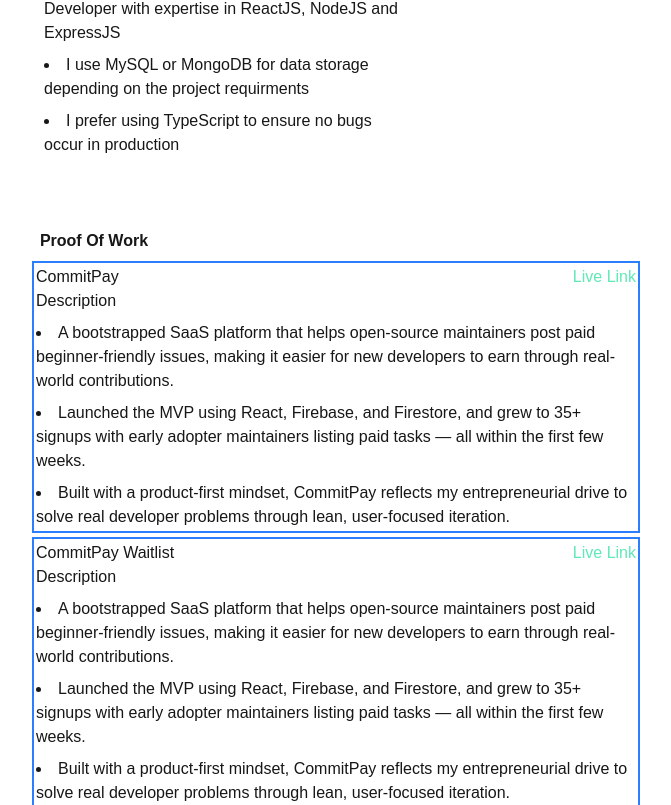
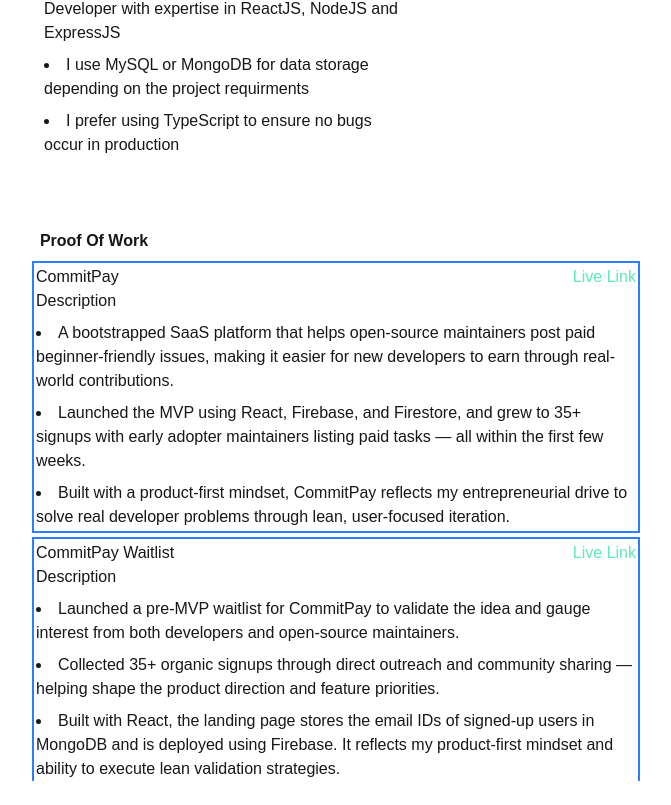
Before and after one commit to mohammadanas51/Portfolio, a Next.js app: page / in a window 1280 px wide. Shown: the part 191-996 px from the top of the page, without its empty margins (416-1087 px from the left). After the commit the page ends 972 px from the top, so only its background shows below. Built offline with nearby package versions, Linux system fonts and the light colour scheme.

Commit message:
Made a reuseable card component for showing projects

```diff
--- /dev/null
+++ b/src/components/projectCards.tsx
@@ -0,0 +1,30 @@
+import React from "react";
+
+interface ProjectCardProps {
+  title: string;
+  link: string;
+  descriptionPoints: string[];
+}
+
+const ProjectCard: React.FC<ProjectCardProps> = ({ title, link, descriptionPoints }) => {
+  return (
+    <div className="cardOne outline-2 outline-offset-2 outline-blue-500 md:w-150 ml-56 mt-3">
+      <div className="titleLink flex justify-between">
+        <h1>{title}</h1>
+        <a href={link} className="text-emerald-300" target="_blank" rel="noopener noreferrer">
+          Live Link
+        </a>
+      </div>
+      <p>Description</p>
+      <div className="desc">
+        <ul className="mt-2 list-disc list-inside space-y-2">
+          {descriptionPoints.map((point, index) => (
+            <li key={index}>{point}</li>
+          ))}
+        </ul>
+      </div>
+    </div>
+  );
+};
+
+export default ProjectCard;
--- a/src/components/projects.tsx
+++ b/src/components/projects.tsx
@@ -1,90 +1,33 @@
 import React from "react";
+import ProjectCard from "./projectCards";
 
-async function Projects() {
+const Projects: React.FC = () => {
   return (
     <div className="mt-10 flex flex-col justify-center items-center">
       <p className="font-bold mr-65">Proof Of Work</p>
       <div className="cards">
+        <ProjectCard
+          title="CommitPay"
+          link="https://commitpay-mvp.web.app/"
+          descriptionPoints={[
+            "A bootstrapped SaaS platform that helps open-source maintainers post paid beginner-friendly issues, making it easier for new developers to earn through real-world contributions.",
+            "Launched the MVP using React, Firebase, and Firestore, and grew to 35+ signups with early adopter maintainers listing paid tasks — all within the first few weeks.",
+            "Built with a product-first mindset, CommitPay reflects my entrepreneurial drive to solve real developer problems through lean, user-focused iteration.",
+          ]}
+        />
 
-        <div className="cardOne outline-2 outline-offset-2 outline-blue-500 md:w-150 ml-56 mt-3">
-          <div className="titleLink flex justify-between">
-            <h1>CommitPay</h1>
-            <a
-              href="https://commitpay-mvp.web.app/"
-              className="text-emerald-300"
-              target="_blank"
-            >
-              Live Link
-            </a>
-          </div>
-          <p>Description</p>
-          <div className="desc">
-            <ul className="mt-2 list-disc list-inside space-y-2">
-              <li>
-                A bootstrapped SaaS platform that helps open-source maintainers
-                post paid beginner-friendly issues, making it easier for new
-                developers to earn through real-world contributions.
-              </li>
-
-              <li>
-                Launched the MVP using React, Firebase, and Firestore, and grew
-                to 35+ signups with early adopter maintainers listing paid tasks
-                — all within the first few weeks.
-              </li>
-
-              <li>
-                Built with a product-first mindset, CommitPay reflects my
-                entrepreneurial drive to solve real developer problems through
-                lean, user-focused iteration.
-              </li>
-            </ul>
-          </div>
-        </div>
-
-        {/* Second Card starts here */}
-
-
-        <div className="cardOne outline-2 outline-offset-2 outline-blue-500 md:w-150 ml-56 mt-3">
-          <div className="titleLink flex justify-between">
-            <h1>CommitPay Waitlist</h1>
-            <a
-              href="https://commit-pay-waitlist.netlify.app/"
-              className="text-emerald-300"
-              target="_blank"
-            >
-              Live Link
-            </a>
-          </div>
-          <p>Description</p>
-          <div className="desc">
-            <ul className="mt-2 list-disc list-inside space-y-2">
-              <li>
-                A bootstrapped SaaS platform that helps open-source maintainers
-                post paid beginner-friendly issues, making it easier for new
-                developers to earn through real-world contributions.
-              </li>
-
-              <li>
-                Launched the MVP using React, Firebase, and Firestore, and grew
-                to 35+ signups with early adopter maintainers listing paid tasks
-                — all within the first few weeks.
-              </li>
-
-              <li>
-                Built with a product-first mindset, CommitPay reflects my
-                entrepreneurial drive to solve real developer problems through
-                lean, user-focused iteration.
-              </li>
-            </ul>
-          </div>
-        </div>
-
-
-
-
+        <ProjectCard
+          title="CommitPay Waitlist"
+          link="https://commit-pay-waitlist.netlify.app/"
+          descriptionPoints={[
+            "Launched a pre-MVP waitlist for CommitPay to validate the idea and gauge interest from both developers and open-source maintainers.",
+            "Collected 35+ organic signups through direct outreach and community sharing — helping shape the product direction and feature priorities.",
+            "Built with React, the landing page stores the email IDs of signed-up users in MongoDB and is deployed using Firebase. It reflects my product-first mindset and ability to execute lean validation strategies.",
+          ]}
+        />
       </div>
     </div>
   );
-}
+};
 
 export default Projects;
```
